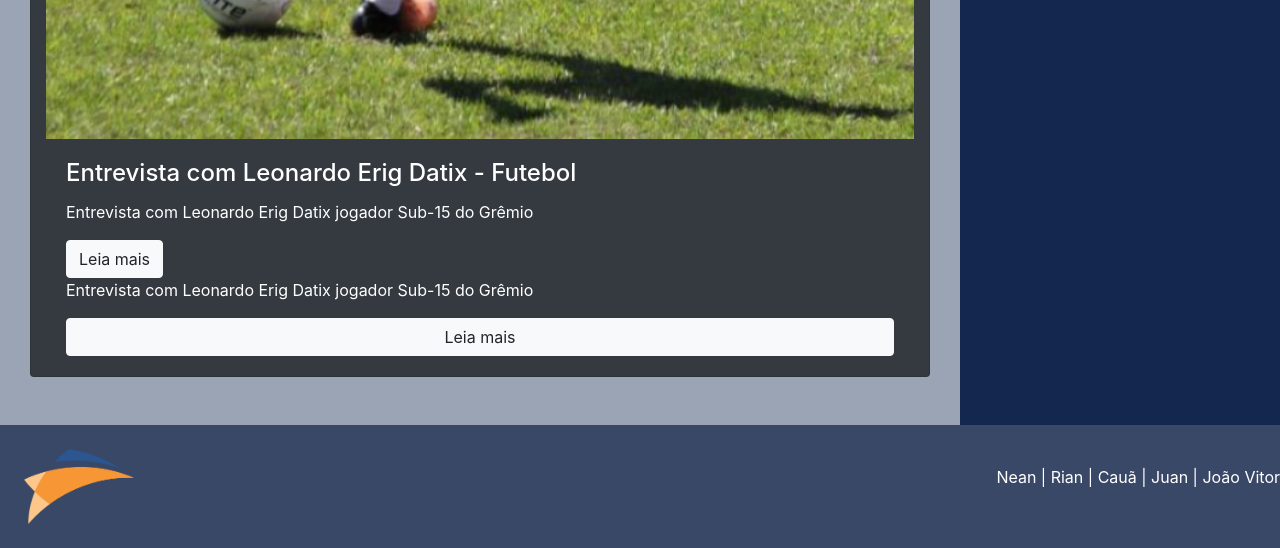
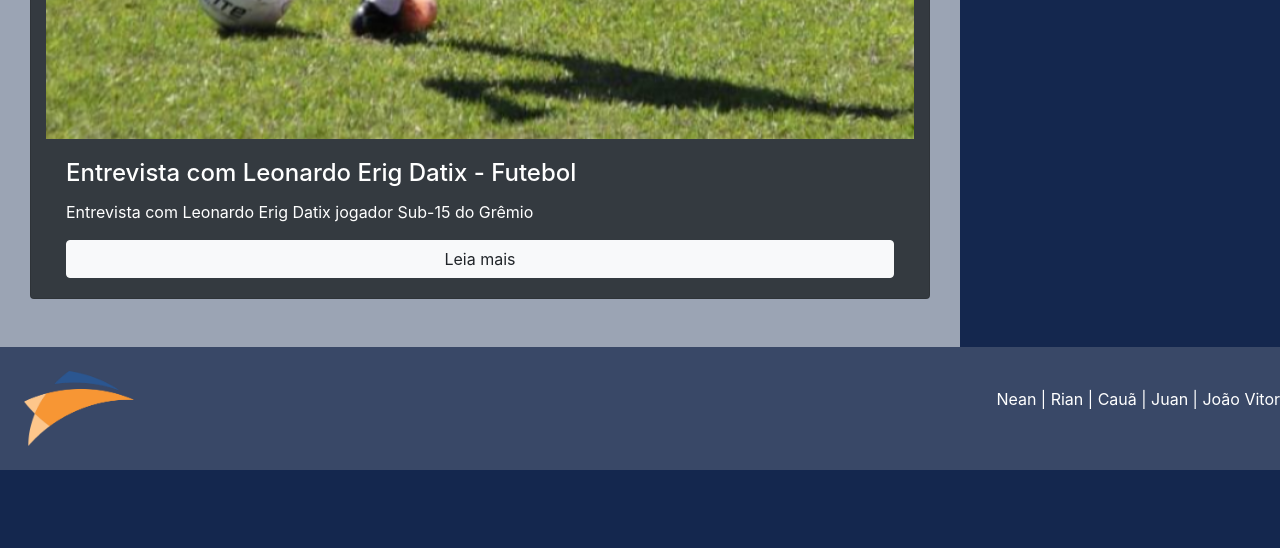
Before and after one commit to senacrs-emti/2022-1T-jornal-G3, a PHP site: page /2022-1T-jornal-G3/futebol.php in a window 1280 px wide. Shown: the part 4388-4936 px from the top of the page. After the commit the page ends 4858 px from the top, so only its background shows below. Run offline with PHP 8.4, Linux system fonts and the light colour scheme.

Commit message:
aumentei botão da entrevista leo

```diff
--- a/futebol.php
+++ b/futebol.php
@@ -100,8 +100,6 @@ include_once './includes/_header.php';
   <div class="card-body">
     <h4 class="card-title">Entrevista com Leonardo Erig Datix - Futebol</h4>
     <p class="card-text">Entrevista com Leonardo Erig Datix jogador Sub-15 do Grêmio</p>
-    <a href="./entrevista-futebol-LeoErig.php" class="btn btn-light">Leia mais</a>
-    <p class="card-text">Entrevista com Leonardo Erig Datix jogador Sub-15 do Grêmio </p>
     <a href="./entrevista-futebol-LeoErig.php" class="btn btn-light btn-block">Leia mais</a>
   </div>
 </div>
```
